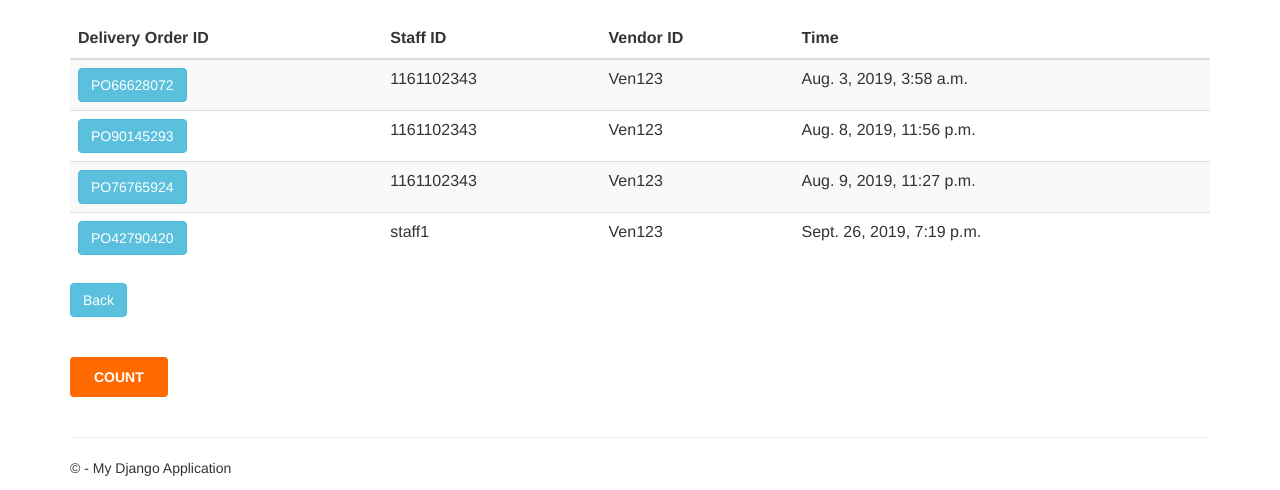
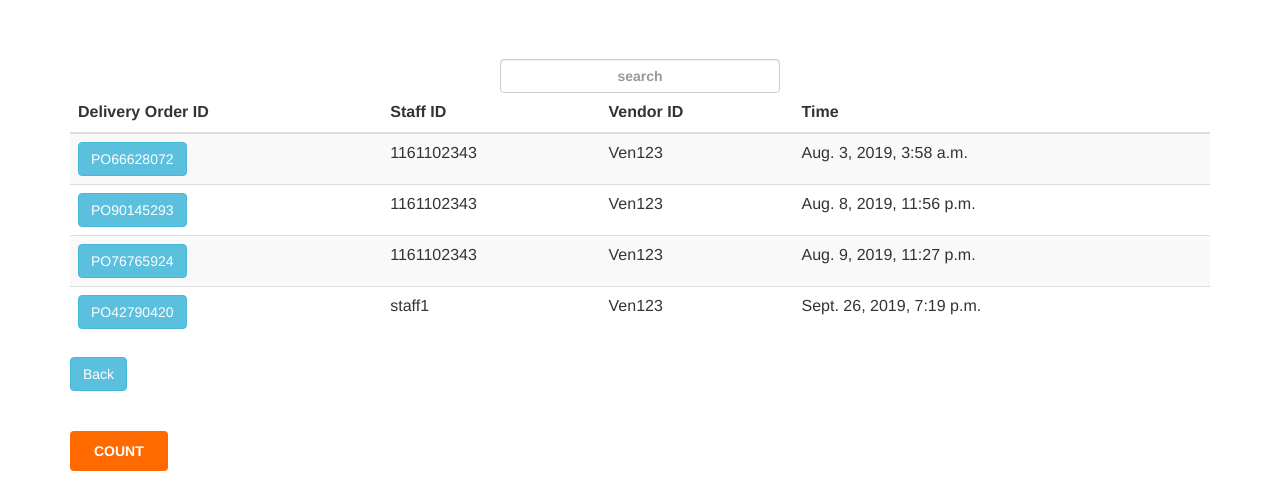
Before and after one commit to kuhanE/G5-PurchasingSystem, a Django app: page /deliveryorderhistory in a window 1280 px wide. Shown: the part 51-541 px from the top of the page. Run offline with Django 3.2, Linux system fonts and the light colour scheme; data comes from the database, SQL or seed files in the repository; some libraries are stand-ins or nearby versions.

Commit message:
Update deliveryorderhistory.html

```diff
--- a/Purchasing System/DeliveryOrder/templates/DeliveryOrder/deliveryorderhistory.html
+++ b/Purchasing System/DeliveryOrder/templates/DeliveryOrder/deliveryorderhistory.html
@@ -16,7 +16,10 @@
 
 {% block content %}
 <div class="purcahseorderhistory margintop" action="menu" >
-
+    <br /><br />
+    <div align="center">
+        <input placeholder= "search" type="text" name="search" id="search" class="form-control"/>
+    </div>
     <form action="deliveryorderhistorydetails" method="GET">
         <table class="table table-striped margintop">
           <thead>
@@ -57,6 +60,34 @@
         });
     });
 </script>
+       <script>
+
+    $(document).ready(function(){
+        $('#search').keyup(function(){
+            search_table($(this).val());
+        });
+
+
+    function search_table(value){
+        $('#search_tbl tr').each(function(){
+            var found = 'false';
+            $(this).each(function () {
+                if ($(this).text().toLocaleLowerCase().indexOf(value.toLocaleLowerCase()) >= 0)
+                {
+                    found = 'true';
+                }
+            });
+            if (found == 'true') {
+                $(this).show();
+            }
+            else
+            {
+                $(this).hide();
+            }
+        });
+    }
+          });
+</script>
         <br /><br />
     </form>
 
```
